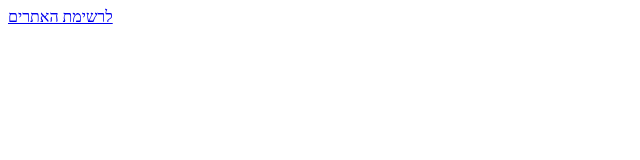
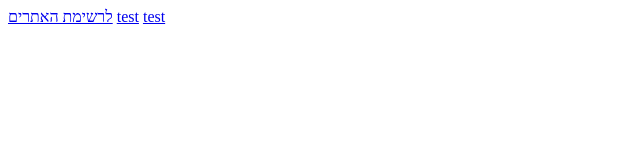
Before and after one commit to YeudaBy/yeudaby.github.io, a plain HTML site: page test.html in a window 1280 px wide. Shown: the full height of the page, 0-640 px from the left. Drawn offline with Linux system fonts and the light colour scheme.

Commit message:
Update test.html

```diff
--- a/test.html
+++ b/test.html
@@ -9,5 +9,10 @@
 <body>
     <a href="intent://tovnet#Intent;scheme=tovnet;action=categories;end">לרשימת האתרים</a>
 
+        <a href="https://google.com">test</a>
+
+        <a href="https://tovnet.com">test</a>
+
+
 </body>
 </html>
```
